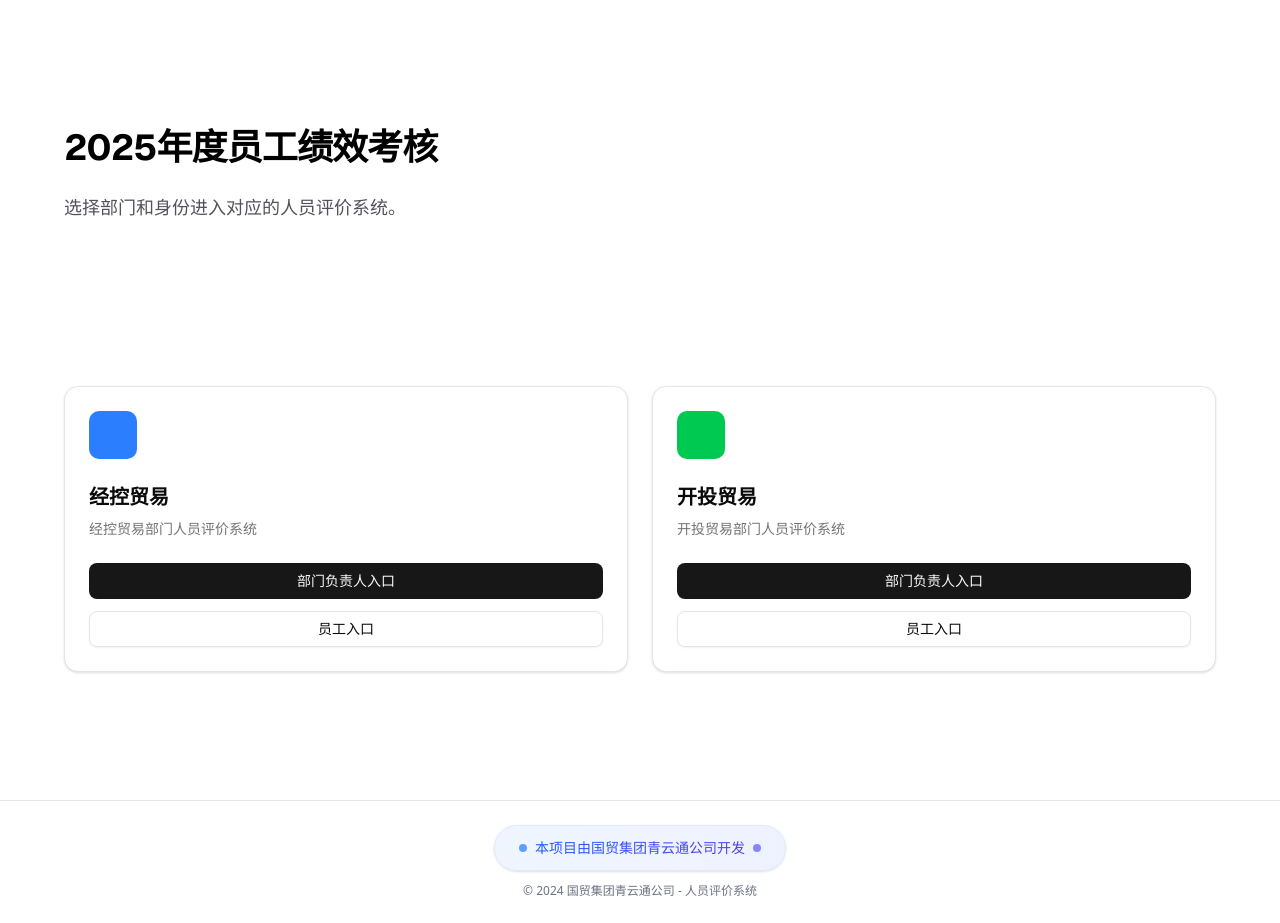
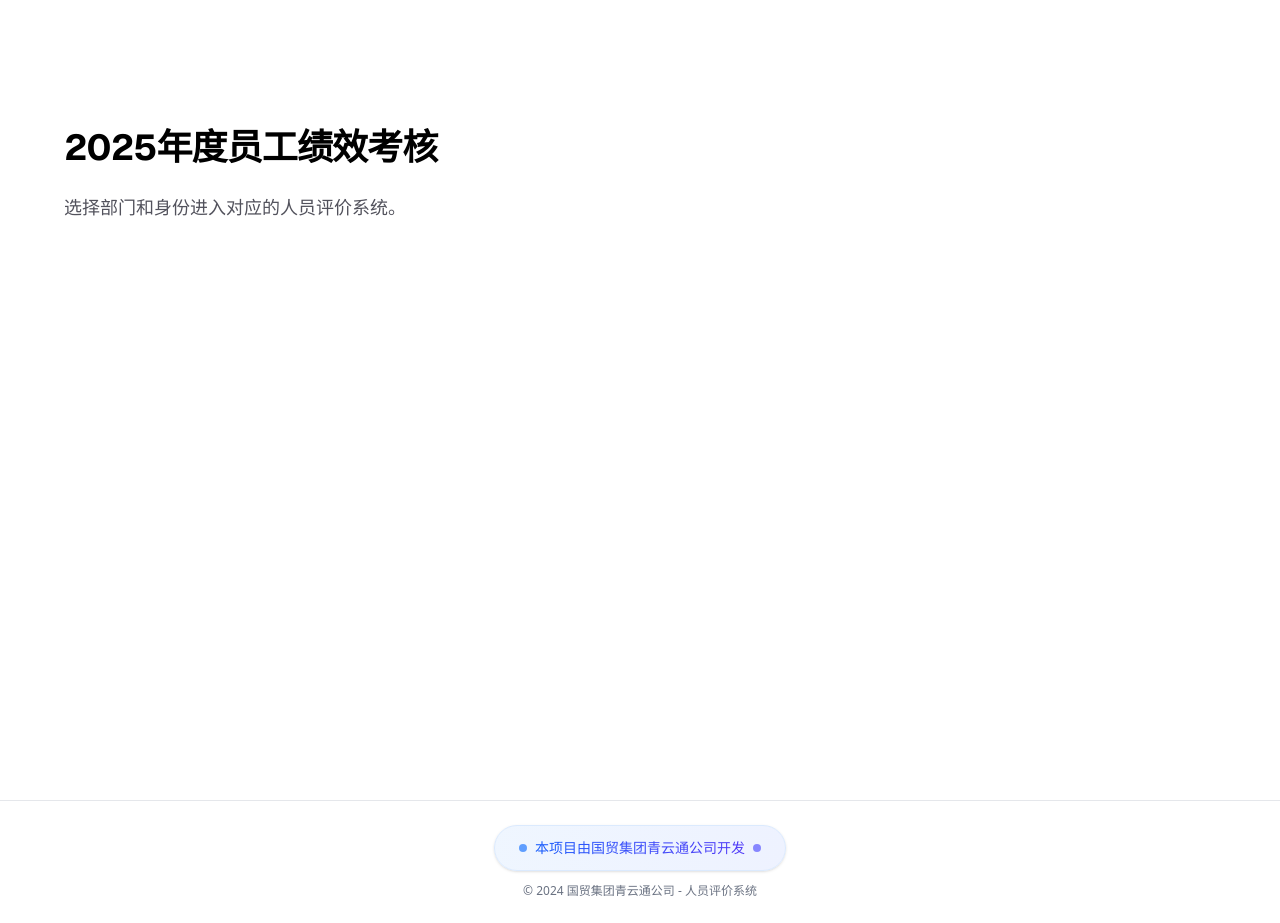
Before and after one commit to jinzhepro/vote, a Next.js app: page / in a window 1280 px wide. Built offline with nearby package versions, Linux system fonts and the light colour scheme.

Commit message:
refactor(page): 移除首页部门入口卡片及相关代码

```diff
--- a/src/app/page.js
+++ b/src/app/page.js
@@ -1,40 +1,8 @@
 "use client";
 
 import Image from "next/image";
-import { Button } from "@/components/ui/button";
-import {
-  Card,
-  CardContent,
-  CardDescription,
-  CardHeader,
-  CardTitle,
-} from "@/components/ui/card";
-import Link from "next/link";
 
 export default function Home() {
-  const departments = [
-    {
-      id: "jingkong",
-      name: "经控贸易",
-      description: "经控贸易部门人员评价系统",
-      color: "bg-blue-500",
-      routes: {
-        leader: "/vote/jingkong/leader",
-        employee: "/vote/jingkong/employee",
-      },
-    },
-    {
-      id: "kaitou",
-      name: "开投贸易",
-      description: "开投贸易部门人员评价系统",
-      color: "bg-green-500",
-      routes: {
-        leader: "/vote/kaitou/leader",
-        employee: "/vote/kaitou/employee",
-      },
-    },
-  ];
-
   return (
     <div className="flex min-h-screen items-center justify-center bg-zinc-50 font-sans dark:bg-black">
       <main className="flex min-h-screen w-full max-w-7xl flex-col items-center justify-between py-32 px-16 bg-white dark:bg-black sm:items-start">
@@ -48,29 +16,6 @@ export default function Home() {
             </p>
           </div>
         </div>
-
-        {/* 部门入口卡片 */}
-        <div className="w-full max-w-7xl">
-          <div className="grid grid-cols-1 md:grid-cols-2 gap-6">
-            {departments.map((dept) => (
-              <Card key={dept.id} className="hover:shadow-lg transition-shadow">
-                <CardHeader>
-                  <div className={`w-12 h-12 ${dept.color} rounded-lg mb-4`} />
-                  <CardTitle className="text-xl">{dept.name}</CardTitle>
-                  <CardDescription>{dept.description}</CardDescription>
-                </CardHeader>
-                <CardContent className="space-y-3">
-                  <Button asChild className="w-full" variant="default">
-                    <Link href={dept.routes.leader}>部门负责人入口</Link>
-                  </Button>
-                  <Button asChild className="w-full" variant="outline">
-                    <Link href={dept.routes.employee}>员工入口</Link>
-                  </Button>
-                </CardContent>
-              </Card>
-            ))}
-          </div>
-        </div>
       </main>
     </div>
   );
```
